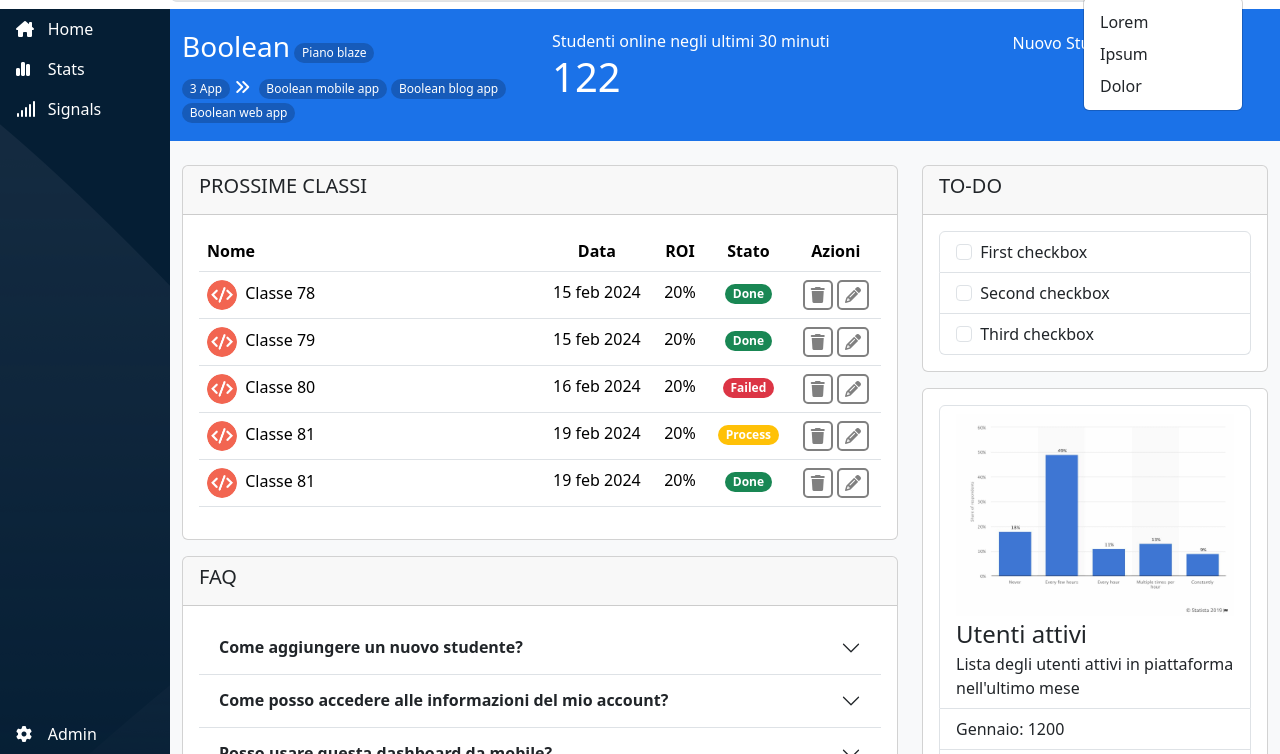
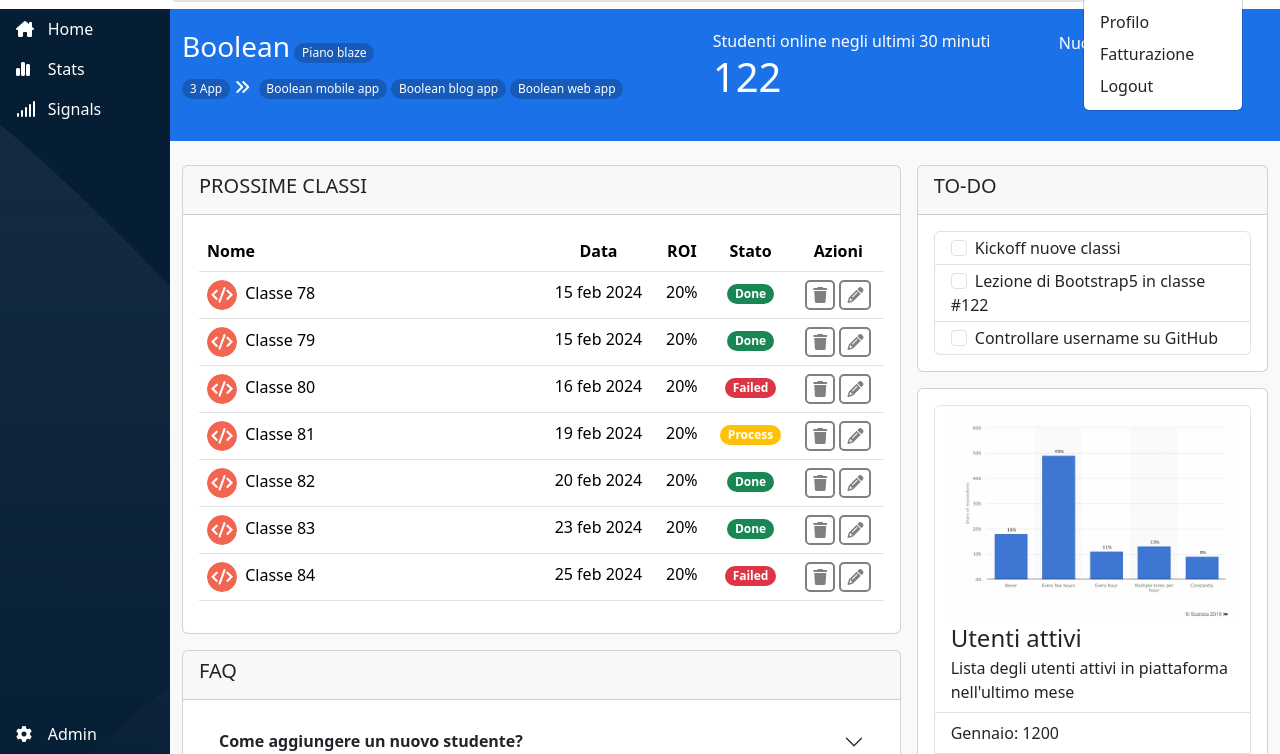
Before and after one commit to MarilisaMoio/html-css-bootstrap-dashboard, a plain HTML site: page index.html in a window 1280 px wide. Both pictures are taken after a click on the button 1255 px from the left and 27 px from the top of the page. Shown: the part 46-800 px from the top of the page. Drawn offline with nearby package versions, Linux system fonts and the light colour scheme.

Commit message:
style: add last details

```diff
--- a/index.html
+++ b/index.html
@@ -45,9 +45,9 @@
                             <i class="fas fa-bell ms-orange-bells"></i>
                         </button>
                         <ul class="dropdown-menu ms-dropdown-position">
-                            <li><a class="dropdown-item" href="#">Lorem</a></li>
-                            <li><a class="dropdown-item" href="#">Ipsum</a></li>
-                            <li><a class="dropdown-item" href="#">Dolor</a></li>
+                            <li><a class="dropdown-item" href="#">Profilo</a></li>
+                            <li><a class="dropdown-item" href="#">Fatturazione</a></li>
+                            <li><a class="dropdown-item" href="#">Logout</a></li>
                         </ul>
                     </div>
                 </div>
@@ -89,7 +89,7 @@
             <div class="ms-main-top">
                 <div class="container-fluid ms-inherit">
                     <div class="row ms-inherit text-white align-items-start gy-3 gy-md-0 gx-md-4">
-                        <div class="col-12 col-md order-md-1">
+                        <div class="col-12 col-md col-lg-3 order-md-1">
                             <div class="d-flex align-items-center justify-content-md-center">
                                 <div class="m-0 d-inline-block fs-6">Nuovo Studente</div>
                                 <button class="ms-reset-style text-white ms-2 ms-btn-ns" type="button" data-bs-toggle="offcanvas" data-bs-target="#offcanvasRight" aria-controls="offcanvasRight"><i class="far fa-plus fa-lg"></i></button>
@@ -99,15 +99,15 @@
                                     <button type="button" class="btn-close" data-bs-dismiss="offcanvas" aria-label="Close"></button>
                                     </div>
                                     <div class="offcanvas-body">
-                                        <form>
+                                        <form action="">
                                             <div class="row gy-3">
                                                 <div class="col-6">
                                                     <label for="name">Nome</label>
-                                                    <input type="text" class="form-control" id="name" placeholder="Inserisci il tuo nome">
+                                                    <input type="text" class="form-control" id="name" name="name" placeholder="Inserisci il tuo nome">
                                                 </div>
                                                 <div class="col-6">
                                                     <label for="srname">Cognome</label>
-                                                    <input type="text" class="form-control" id="srname" placeholder="Inserisci il tuo cognome">
+                                                    <input type="text" class="form-control" id="srname" name="srname" placeholder="Inserisci il tuo cognome">
                                                 </div>
                                                 <div class="col-6">
                                                     <label for="mail">Email</label>
@@ -115,24 +115,24 @@
                                                         <div class="input-group-prepend input-group-text">
                                                             <span id="email-prepend">@</span>
                                                         </div>
-                                                        <input type="email" class="form-control" id="mail" placeholder="Inserisci il tuo indirizzo Email">
+                                                        <input type="email" class="form-control" id="mail" name="mail" placeholder="Inserisci il tuo indirizzo Email">
                                                     </div>
                                                 </div>
                                                 <div class="col-6">
                                                     <label for="psw">Password</label>
-                                                    <input type="password" class="form-control" id="psw" placeholder="Utilizza una password sicura">
+                                                    <input type="password" class="form-control" id="psw" name="psw" placeholder="Utilizza una password sicura">
                                                 </div>
                                                 <div class="col-12">
                                                     <label for="address">Indirizzo</label>
-                                                    <input type="text" class="form-control" id="address" placeholder="Inserisci il tuo indirizzo">
+                                                    <input type="text" class="form-control" id="address" name="address" placeholder="Inserisci il tuo indirizzo">
                                                 </div>
                                                 <div class="col-6">
                                                     <label for="city">Città</label>
-                                                    <input type="text" class="form-control" id="city" placeholder="Inserisci la tua città">
+                                                    <input type="text" class="form-control" id="city" name="city" placeholder="Inserisci la tua città">
                                                 </div>
                                                 <div class="col-3">
                                                     <label for="state">Stato</label>
-                                                    <select class="form-select" required>
+                                                    <select class="form-select" id="state" name="state" required>
                                                         <option class="ms-placeholder" selected disabled>Seleziona...</option>
                                                         <option value="it">Italia</option>
                                                         <option value="jp">Giappone</option>
@@ -141,11 +141,11 @@
                                                 </div>
                                                 <div class="col-3">
                                                     <label for="cap">CAP</label>
-                                                    <input type="text" pattern="[0-9]{5}" class="form-control" id="city" placeholder="Inserisci la tua città">
+                                                    <input type="text" pattern="[0-9]{5}" class="form-control" id="cap" name="cap" placeholder="Inserisci la tua città">
                                                 </div>
                                                 <div class="col-12">
                                                     <label for="formFile" class="form-label">Foto</label>
-                                                    <input class="form-control" type="file" id="formFile">
+                                                    <input class="form-control" type="file" id="formFile" name="formFile">
                                                 </div>
                                                 <div class="col-12">
                                                     <div class="form-check">
@@ -183,7 +183,7 @@
                                 <span class="badge ms-none fw-normal rounded-pill ms-bg-pill d-lg-inline-block">Boolean web app</span>
                             </div>
                         </div>
-                        <div class="col-12 col-md">
+                        <div class="col-12 col-md-auto">
                             <div class="fs-6 pt-md-1">
                                 Studenti online negli ultimi 30 minuti
                             </div>
@@ -196,7 +196,7 @@
             </div>
             <div class="ms-main-content py-4">
                 <div class="container-fluid">
-                    <div class="row gy-3">
+                    <div class="row g-3">
                         <div class="col-12 col-lg-8">
                             <div class="row gy-3">
                                 <div class="col-12">
@@ -295,12 +295,50 @@
                                                     <tr>
                                                         <td>
                                                             <img src="img/class-avatar.jpg" alt="" class="rounded-circle ms-avatar me-1">
-                                                            <span>Classe 81</span>
+                                                            <span>Classe 82</span>
                                                         </td>
-                                                        <td class="d-none d-md-table-cell">19 feb 2024</td>
+                                                        <td class="d-none d-md-table-cell">20 feb 2024</td>
                                                         <td class="d-none d-sm-table-cell">20%</td>
                                                         <td>
                                                             <span class="badge rounded-pill bg-success">Done</span>
+                                                        </td>
+                                                        <td class="ms-nowrap">
+                                                            <button type="button" class="ms-reset-style ms-table-btn">
+                                                                <i class="fas fa-trash"></i>
+                                                            </button>
+                                                            <button type="button" class="ms-reset-style ms-table-btn">
+                                                                <i class="fas fa-pencil"></i>
+                                                            </button>
+                                                        </td>
+                                                    </tr>
+                                                    <tr>
+                                                        <td>
+                                                            <img src="img/class-avatar.jpg" alt="" class="rounded-circle ms-avatar me-1">
+                                                            <span>Classe 83</span>
+                                                        </td>
+                                                        <td class="d-none d-md-table-cell">23 feb 2024</td>
+                                                        <td class="d-none d-sm-table-cell">20%</td>
+                                                        <td>
+                                                            <span class="badge rounded-pill bg-success">Done</span>
+                                                        </td>
+                                                        <td class="ms-nowrap">
+                                                            <button type="button" class="ms-reset-style ms-table-btn">
+                                                                <i class="fas fa-trash"></i>
+                                                            </button>
+                                                            <button type="button" class="ms-reset-style ms-table-btn">
+                                                                <i class="fas fa-pencil"></i>
+                                                            </button>
+                                                        </td>
+                                                    </tr>
+                                                    <tr>
+                                                        <td>
+                                                            <img src="img/class-avatar.jpg" alt="" class="rounded-circle ms-avatar me-1">
+                                                            <span>Classe 84</span>
+                                                        </td>
+                                                        <td class="d-none d-md-table-cell">25 feb 2024</td>
+                                                        <td class="d-none d-sm-table-cell">20%</td>
+                                                        <td>
+                                                            <span class="badge rounded-pill bg-danger">Failed</span>
                                                         </td>
                                                         <td class="ms-nowrap">
                                                             <button type="button" class="ms-reset-style ms-table-btn">
@@ -362,17 +400,17 @@
                                         </div>
                                         <div class="card-body">
                                             <ul class="list-group fs-6">
-                                                <li class="list-group-item">
+                                                <li class="list-group-item py-1">
                                                     <input class="form-check-input me-1" type="checkbox" value="" id="firstCheckbox">
-                                                    <label class="form-check-label" for="firstCheckbox">First checkbox</label>
+                                                    <label class="form-check-label d-inline" for="firstCheckbox">Kickoff nuove classi</label>
                                                 </li>
-                                                <li class="list-group-item">
+                                                <li class="list-group-item py-1">
                                                     <input class="form-check-input me-1" type="checkbox" value="" id="secondCheckbox">
-                                                    <label class="form-check-label" for="secondCheckbox">Second checkbox</label>
+                                                    <label class="form-check-label d-inline" for="secondCheckbox">Lezione di Bootstrap5 in classe #122</label>
                                                 </li>
-                                                <li class="list-group-item">
+                                                <li class="list-group-item py-1">
                                                     <input class="form-check-input me-1" type="checkbox" value="" id="thirdCheckbox">
-                                                    <label class="form-check-label" for="thirdCheckbox">Third checkbox</label>
+                                                    <label class="form-check-label d-inline" for="thirdCheckbox">Controllare username su GitHub</label>
                                                 </li>
                                             </ul>
                                         </div>
```
